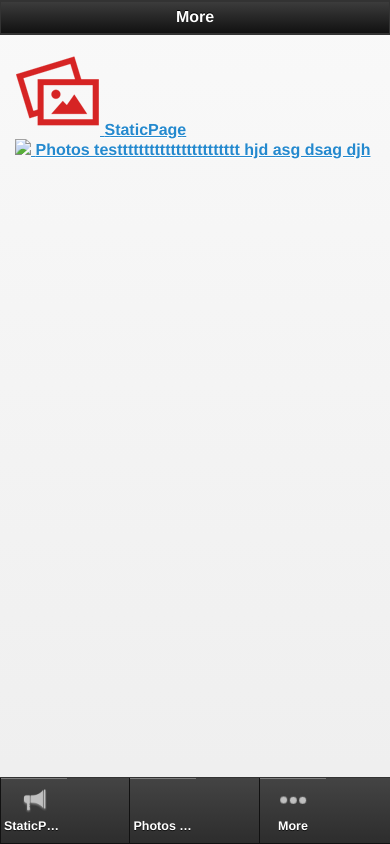
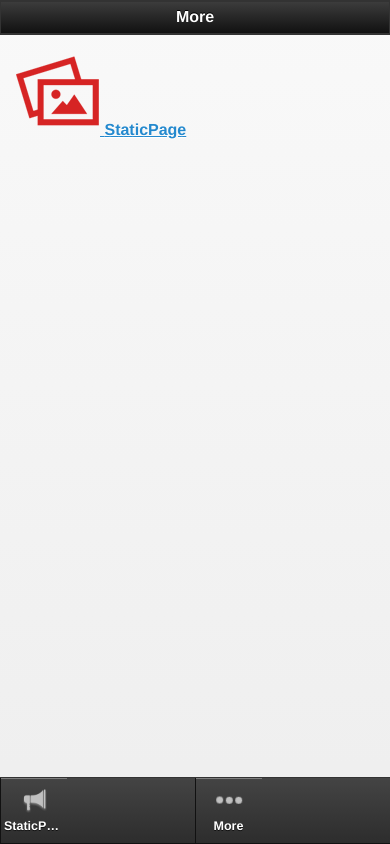
Before and after one commit to jarnailboparai/amitoj_4_addresspontadde_483, a plain HTML site: page more.html in a window 390 px wide. Drawn offline with Linux system fonts and the light colour scheme.

Commit message:
amitoj_4_addresspontadde_483

```diff
--- a/more.html
+++ b/more.html
@@ -103,15 +103,6 @@
 		</a>
 	</div>
 
-			<div class="app_feature_list">
-			<a  rel="external" data-ajax="flase"  class="item link" href="photosub_2904.html">
-																	<img src="icon(387).png" />
-										</a>
-		<a  rel="external" data-ajax="flase"  href="photosub_2904.html">
-				<label>Photos testtttttttttttttttttttttt hjd asg dsag djh</label>
-		</a>
-	</div>
-
 
 </div>
 
@@ -122,9 +113,9 @@
 
 
 
-            <style> .nav-glyphish-example .ui-btn .ui-btn-inner { padding-top: 40px !important; width: 60px!important;}		.nav-glyphish-example .ui-btn .ui-icon { width: 30px!important; height: 30px!important; margin-left: -15px !important; box-shadow: none!important; -moz-box-shadow: none!important; -webkit-box-shadow: none!important; -webkit-border-radius: 0 !important; border-radius: 0 !important; }#tab1 .ui-icon { background:  url("icons_tech_1579.png") 50% 50% no-repeat; background-size: 50px 50px; }#tab2 .ui-icon { background:  url("icons_communication_1092.png") 50% 50% no-repeat; background-size: 50px 50px; }  a[href="photosub_2904.html"] .ui-icon { background:  url("icon(387).png") 50% 50% no-repeat !important;background-size: 30px 30px !important; } #tab3 .ui-icon { background:  url("64Px_-_504-11.png") 50% 50% no-repeat; background-size: 30px 30px; }#tab4 .ui-icon { background:  url("64Px_-_504-210.png") 50% 50% no-repeat; background-size: 30px 30px; }#tab5 .ui-icon { background:  url("more.png") 50% 50% no-repeat; background-size: 30px 30px; }</style>
+            <style> .nav-glyphish-example .ui-btn .ui-btn-inner { padding-top: 40px !important; width: 60px!important;}		.nav-glyphish-example .ui-btn .ui-icon { width: 30px!important; height: 30px!important; margin-left: -15px !important; box-shadow: none!important; -moz-box-shadow: none!important; -webkit-box-shadow: none!important; -webkit-border-radius: 0 !important; border-radius: 0 !important; }#tab1 .ui-icon { background:  url("icons_tech_1579.png") 50% 50% no-repeat; background-size: 50px 50px; }#tab2 .ui-icon { background:  url("icons_communication_1092.png") 50% 50% no-repeat; background-size: 50px 50px; }#tab3 .ui-icon { background:  url("64Px_-_504-11.png") 50% 50% no-repeat; background-size: 30px 30px; }#tab4 .ui-icon { background:  url("64Px_-_504-210.png") 50% 50% no-repeat; background-size: 30px 30px; }#tab5 .ui-icon { background:  url("more.png") 50% 50% no-repeat; background-size: 30px 30px; }</style>
 
-            <div data-role="footer" data-position="fixed" class="nav-glyphish-example" data-id="myfooter" data-theme="a" data-tap-toggle="false"><div data-role="navbar" class="nav-glyphish-example"><ul><li><a href="staticpage_2899.html" id="tab2" data-icon="custom" rel="external"  data-gourl="staticpage_2899.html" class="" onclick="window.open('staticpage_2899.html','_self', 'location=yes')">StaticPage</a></li><li><a href="photosub_2904.html" id="tab2" data-icon="custom" rel="external"  data-gourl="photosub_2904.html" class="" onclick="window.open('photosub_2904.html','_self', 'location=yes')">Photos testtttttttttttttttttttttt hjd asg dsag djh</a></li><li><a href="more.html" id="tab5" data-icon="custom" rel="external">More</a></li></ul></div></div>
+            <div data-role="footer" data-position="fixed" class="nav-glyphish-example" data-id="myfooter" data-theme="a" data-tap-toggle="false"><div data-role="navbar" class="nav-glyphish-example"><ul><li><a href="staticpage_2899.html" id="tab2" data-icon="custom" rel="external"  data-gourl="staticpage_2899.html" class="" onclick="window.open('staticpage_2899.html','_self', 'location=yes')">StaticPage</a></li><li><a href="more.html" id="tab5" data-icon="custom" rel="external">More</a></li></ul></div></div>
 
         </div>
 
```
Also changed, not shown: index.html (+0 -9 lines).
